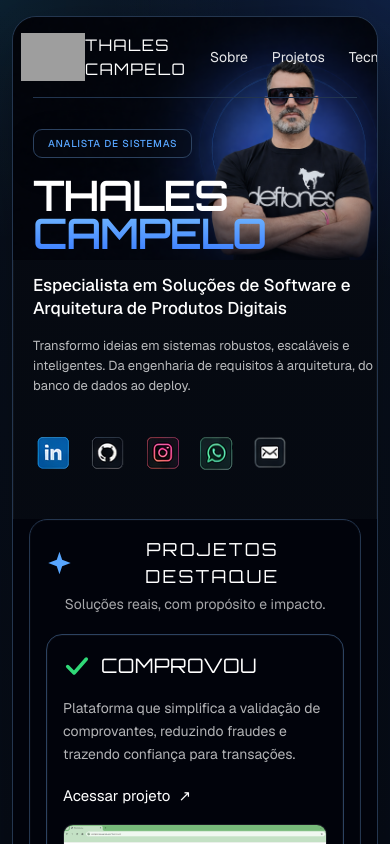
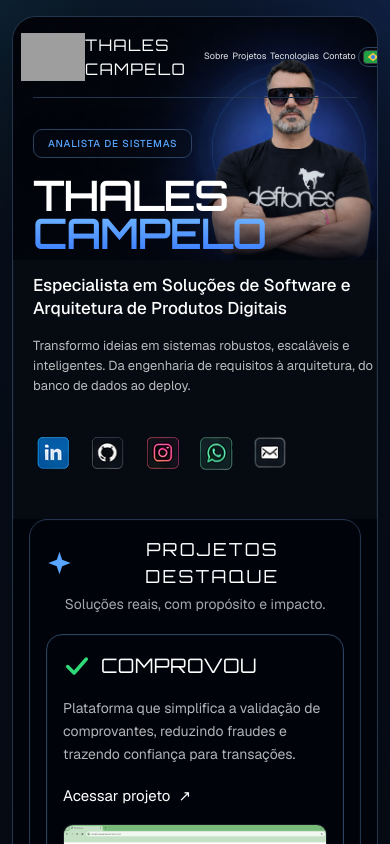
Before and after one commit to thalescampelodac/landing-page-2, a Next.js app: page / in a window 390 px wide. Shown: the top 844 px of the page. Built offline with nearby package versions, Linux system fonts and the light colour scheme; grey boxes are pictures that could not be loaded.

Commit message:
feat: refine mobile navigation sizing

```diff
--- a/src/app/page.tsx
+++ b/src/app/page.tsx
@@ -435,20 +435,20 @@ export default function Home() {
                 </div>
               </div>
 
-              <nav className="flex items-center gap-2 text-sm text-white/90 sm:gap-3">
-                <a href="#sobre" className="px-2 py-1 hover:text-[#5aa7ff]">
+              <nav className="flex items-center gap-0 text-[9px] text-white/90 sm:gap-3 sm:text-sm">
+                <a href="#sobre" className="px-0.5 py-0.5 hover:text-[#5aa7ff] sm:px-2 sm:py-1">
                   {text.nav.about}
                 </a>
-                <a href="#projetos" className="px-2 py-1 hover:text-[#5aa7ff]">
+                <a href="#projetos" className="px-0.5 py-0.5 hover:text-[#5aa7ff] sm:px-2 sm:py-1">
                   {text.nav.projects}
                 </a>
                 <a
                   href="#tecnologias"
-                  className="px-2 py-1 hover:text-[#5aa7ff]"
+                  className="px-0.5 py-0.5 hover:text-[#5aa7ff] sm:px-2 sm:py-1"
                 >
                   {text.nav.technologies}
                 </a>
-                <a href="#contato" className="px-2 py-1 hover:text-[#5aa7ff]">
+                <a href="#contato" className="px-0.5 py-0.5 hover:text-[#5aa7ff] sm:px-2 sm:py-1">
                   {text.nav.contact}
                 </a>
 
@@ -456,7 +456,7 @@ export default function Home() {
                   <button
                     type="button"
                     onClick={() => setLanguageOpen((current) => !current)}
-                    className="flex items-center gap-1 rounded-[10px] border border-[#2c4260] bg-[rgba(6,10,18,0.55)] px-3 py-2 text-white"
+                    className="flex items-center gap-1 rounded-[10px] border border-[#2c4260] bg-[rgba(6,10,18,0.55)] px-1 py-0.5 text-white sm:px-3 sm:py-2"
                   >
                     <FlagIcon
                       flag={selectedLanguage.flag}
```
